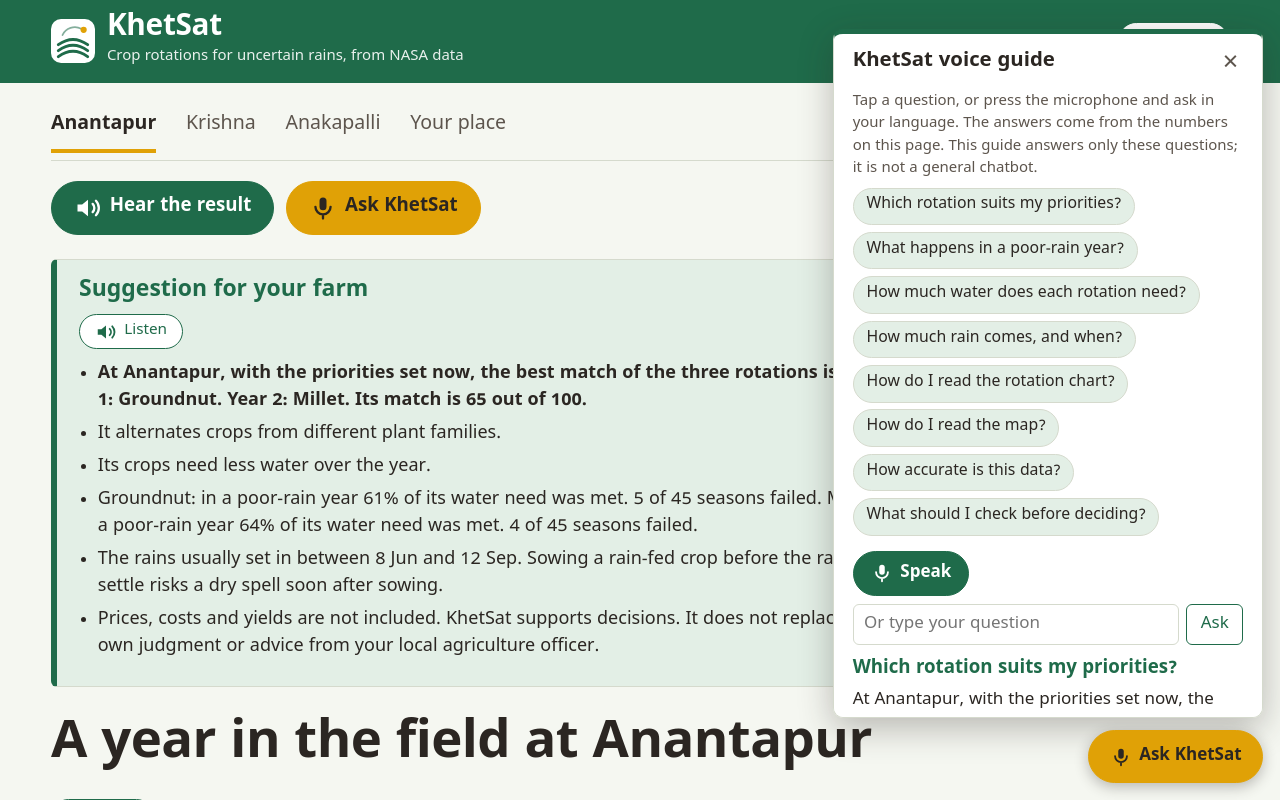
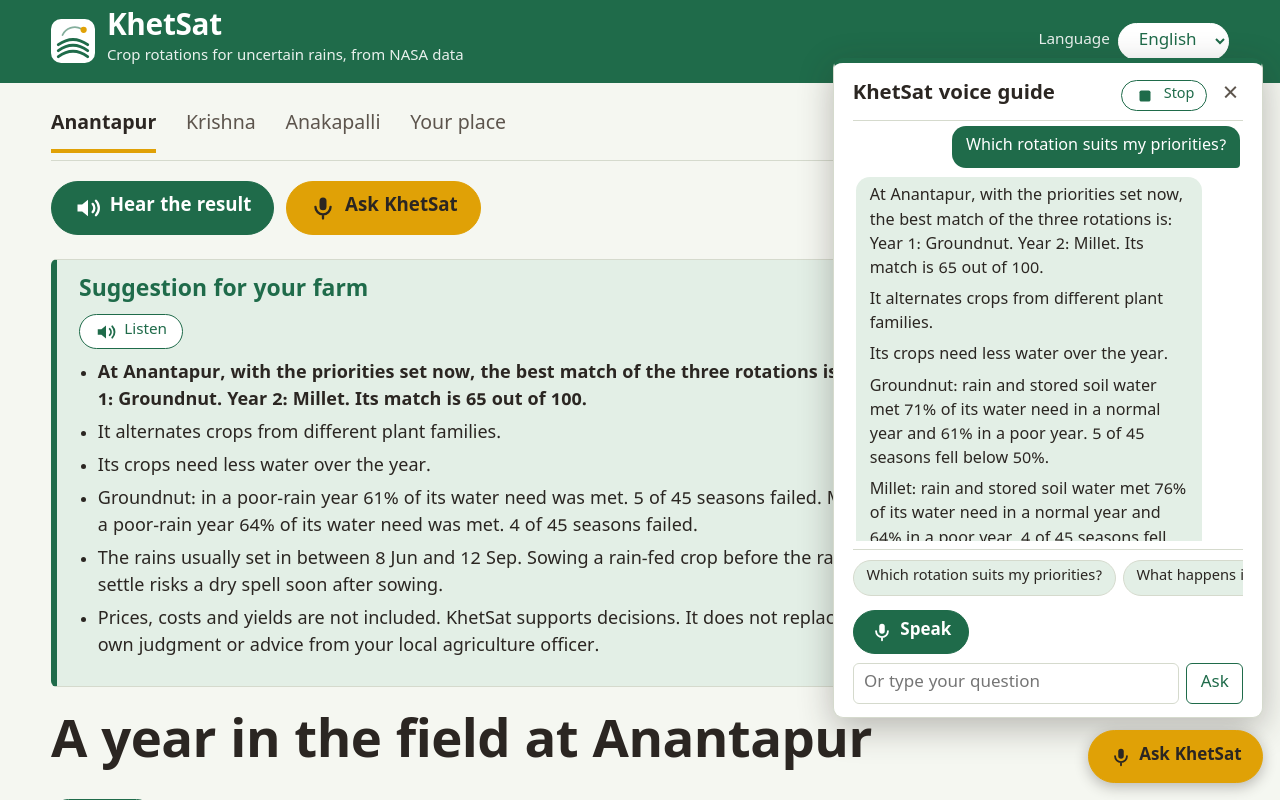
Before and after one commit to demonjd2026-afk/khetsat, a plain HTML site: page index.html in a window 1280 px wide. Both pictures are taken after a click on the button "Hear the result". Shown: the top 800 px of the page. Drawn offline with nearby package versions, Linux system fonts and the light colour scheme; a web font is replaced by a local one.

Commit message:
Voice guide: show questions and answers as a chat
Question bubble on the right, answer on the left, typing indicator while
the answer is prepared, and a running thread. Free-form questions show
which listed question was matched.

```diff
--- a/app/assistant.js
+++ b/app/assistant.js
@@ -223,7 +223,10 @@
   var ICON_MIC = '<svg viewBox="0 0 24 24" width="22" height="22" aria-hidden="true"><rect x="9" y="3" width="6" height="11" rx="3" fill="currentColor"/><path fill="none" stroke="currentColor" stroke-width="2" stroke-linecap="round" d="M5.5 11a6.5 6.5 0 0 0 13 0M12 17.5V21"/></svg>';
   var ICON_STOP = '<svg viewBox="0 0 24 24" width="22" height="22" aria-hidden="true"><rect x="6" y="6" width="12" height="12" rx="2" fill="currentColor"/></svg>';
 
-  var ui = { current: null, heard: "", status: null, speaking: false, listening: false, open: false, rec: null };
+  // thread: the conversation shown in the panel, oldest first.
+  //   { role: "user", intent } for a tapped question, { role: "user", text } for the person's own words,
+  //   { role: "bot", intent, free } for an answer; free marks an answer to the person's own words.
+  var ui = { thread: [], typing: false, current: null, status: null, speaking: false, listening: false, open: false, rec: null };
 
   function iconButton(className, icon, label, onclick) {
     var button = h("button", { type: "button", class: className, onclick: onclick });
@@ -312,33 +315,61 @@
     rec.onresult = function (event) {
       var options = event.results[0], heard = options[0].transcript, intent = null;
       ui.status = null;
-      if ((window.KHETSAT_CONFIG || {}).aiUrl) {
-        byId("assist-heard").textContent = t("assist_heard", { text: heard });
-        route(heard, k.state.lang, function (found) { ask(found, heard); });
-        return;
-      }
+      if ((window.KHETSAT_CONFIG || {}).aiUrl) { askFree(heard); return; }
       for (var i = 0; i < options.length && !intent; i++) {
         intent = match(options[i].transcript, k.state.lang);
         if (intent) heard = options[i].transcript;
       }
-      ask(intent, heard);
+      askFree(heard, intent);
     };
     try { rec.start(); } catch (error) { ui.status = { key: "assist_mic_error", bad: true }; paintControls(); }
   }
 
   // ---------- asking ----------
 
-  function ask(intent, heard) {
-    ui.heard = heard || "";
-    ui.current = intent || "unknown";
-    if (heard === undefined) ui.status = null;
+  function linesFor(message) {
+    if (message.intent === "unknown") return [t("assist_unknown")];
+    var reply = answer(message.intent);
+    return (message.free ? [reply.title] : []).concat(reply.lines);
+  }
+
+  function say(text) {
+    ui.thread.push(text);
+    if (ui.thread.length > 30) ui.thread = ui.thread.slice(-30);
+  }
+
+  function respond(intent, free) {
+    ui.typing = false;
+    var message = { role: "bot", intent: intent || "unknown", free: Boolean(free) };
+    say(message);
+    ui.current = message;
+    paintThread();
+    paintControls();
+    speak(linesFor(message));
+  }
+
+  // A tapped question or a section's Listen button.
+  function ask(intent) {
+    ui.status = null;
+    stopSpeaking();
     openPanel();
-    paintAnswer();
-    // On a small screen the answer sits below the list of questions; bring it into view.
-    var panel = byId("assist-panel"), target = byId("assist-status");
-    if (panel && target && panel.scrollHeight > panel.clientHeight) panel.scrollTop = Math.max(0, target.offsetTop - 8);
-    var lines = intent ? [answer(intent).title].concat(answer(intent).lines) : [t("assist_unknown")];
-    speak(lines);
+    say({ role: "user", intent: intent });
+    ui.typing = true;
+    paintThread();
+    window.setTimeout(function () { respond(intent, false); }, 450);
+  }
+
+  // The person's own words, typed or spoken. If the question is already known (speech matched
+  // on the device), it is passed in; otherwise it is worked out here.
+  function askFree(text, known) {
+    ui.status = null;
+    stopSpeaking();
+    openPanel();
+    say({ role: "user", text: text });
+    ui.typing = true;
+    paintThread();
+    if (known !== undefined) { window.setTimeout(function () { respond(known, true); }, 450); return; }
+    route(text, k.state.lang, function (found) { respond(found, true); });
   }
 
   function openPanel() {
@@ -356,14 +387,30 @@
 
   // ---------- drawing ----------
 
-  function paintAnswer() {
+  function paintThread() {
     var box = clear(byId("assist-answer"));
-    byId("assist-heard").textContent = ui.heard ? t("assist_heard", { text: ui.heard }) : "";
-    if (!ui.current) return;
-    if (ui.current === "unknown") { box.appendChild(h("p", { text: t("assist_unknown") })); return; }
-    var reply = answer(ui.current);
-    box.appendChild(h("h3", { text: reply.title }));
-    reply.lines.forEach(function (line) { box.appendChild(h("p", { text: line })); });
+    box.appendChild(h("div", { class: "msg bot" }, h("p", { text: t("assist_intro") })));
+    var lastQuestion = null;
+    ui.thread.forEach(function (message) {
+      if (message.role === "user") {
+        var words = message.text || t(message.intent === "advice" ? "advice_title" : "q_" + message.intent);
+        lastQuestion = h("div", { class: "msg user", text: words });
+        box.appendChild(lastQuestion);
+        return;
+      }
+      var bubble = h("div", { class: "msg bot" });
+      if (message.intent === "unknown") {
+        bubble.appendChild(h("p", { text: t("assist_unknown") }));
+      } else {
+        var reply = answer(message.intent);
+        if (message.free) bubble.appendChild(h("div", { class: "matched", text: reply.title }));
+        reply.lines.forEach(function (line) { bubble.appendChild(h("p", { text: line })); });
+      }
+      box.appendChild(bubble);
+    });
+    if (ui.typing) box.appendChild(h("div", { class: "msg bot typing", "aria-hidden": "true" }, h("i"), h("i"), h("i")));
+    // Keep the latest question at the top of the view so its answer is read from the start.
+    box.scrollTop = lastQuestion ? Math.max(0, lastQuestion.offsetTop - 6) : 0;
   }
 
   function paintControls() {
@@ -415,7 +462,6 @@
     setLabel(byId("assist-fab"), ICON_MIC, t("assist_open"));
     setLabel(byId("assist-top"), ICON_MIC, t("assist_open"));
     byId("assist-title").textContent = t("assist_title");
-    byId("assist-intro").textContent = t("assist_intro");
     byId("assist-close").setAttribute("aria-label", t("assist_close"));
     byId("assist-input").setAttribute("placeholder", t("assist_type"));
     byId("assist-input").setAttribute("aria-label", t("assist_type"));
@@ -424,7 +470,7 @@
     INTENTS.forEach(function (intent) {
       chips.appendChild(h("button", { type: "button", text: t("q_" + intent), onclick: function () { ask(intent); } }));
     });
-    paintAnswer();
+    paintThread();
     paintControls();
     paintTrust();
     paintAdvice();
@@ -468,28 +514,23 @@
       event.preventDefault();
       var text = input.value.trim();
       if (!text) return;
-      ui.status = null;
       input.value = "";
-      byId("assist-heard").textContent = t("assist_heard", { text: text });
-      route(text, k.state.lang, function (found) { ask(found, text); });
+      askFree(text);
     });
     var speakButton = iconButton("assist-speak", ICON_SPEAKER, "", function () {
       if (ui.speaking) { stopSpeaking(); return; }
       if (!ui.current) return;
       ui.status = null;
-      speak(ui.current === "unknown" ? [t("assist_unknown")] : [answer(ui.current).title].concat(answer(ui.current).lines));
+      speak(linesFor(ui.current));
     });
     speakButton.id = "assist-speak";
 
     var panel = h("section", { id: "assist-panel", class: "assist-panel", role: "dialog", "aria-labelledby": "assist-title", hidden: "" },
-      h("div", { class: "assist-head" }, h("h2", { id: "assist-title" }), close),
-      h("p", { id: "assist-intro", class: "note" }),
+      h("div", { class: "assist-head" }, h("h2", { id: "assist-title" }), speakButton, close),
+      h("div", { id: "assist-answer", class: "assist-log", "aria-live": "polite" }),
       h("div", { id: "assist-chips", class: "assist-chips" }),
-      h("div", { class: "assist-ask" }, mic, form),
       h("p", { id: "assist-status", class: "note", role: "status" }),
-      h("p", { id: "assist-heard", class: "note" }),
-      h("div", { id: "assist-answer", class: "assist-answer", "aria-live": "polite" }),
-      speakButton);
+      h("div", { class: "assist-ask" }, mic, form));
     document.body.appendChild(panel);
     document.body.appendChild(fab);
 
--- a/app/styles.css
+++ b/app/styles.css
@@ -258,6 +258,26 @@ footer p { max-width: 90ch; }
 .assist-answer h3 { color: var(--paddy); }
 .assist-answer p { margin-bottom: 0.5rem; }
 .assist-speak { margin-top: 0.3rem; }
+/* the guide as a conversation: question on the right, answer on the left */
+.assist-panel { display: flex; flex-direction: column; overflow: hidden; height: min(660px, calc(100vh - 6.5rem)); padding-bottom: 0.8rem; }
+.assist-head { align-items: center; gap: 0.6rem; }
+.assist-head h2 { margin: 0; flex: 1; }
+.assist-head .assist-speak { margin: 0; font-size: 0.85rem; padding: 0.2rem 0.7rem; }
+.assist-log { flex: 1; min-height: 120px; overflow-y: auto; position: relative; display: flex; flex-direction: column; gap: 0.55rem; padding: 0.6rem 0.2rem; margin-top: 0.5rem; border-top: 1px solid var(--rule); }
+.msg { max-width: 90%; padding: 0.5rem 0.8rem; border-radius: 14px; font-size: 0.95rem; }
+.msg p { margin: 0 0 0.4rem; max-width: none; }
+.msg p:last-child { margin: 0; }
+.msg.user { align-self: flex-end; background: var(--paddy); color: var(--white); border-bottom-right-radius: 4px; }
+.msg.bot { align-self: flex-start; background: var(--paddy-pale); border-bottom-left-radius: 4px; }
+.msg .matched { font-size: 0.8rem; font-style: italic; color: var(--soil-soft); margin-bottom: 0.3rem; }
+.msg.typing { display: flex; gap: 0.3rem; padding: 0.7rem 0.8rem; }
+.msg.typing i { width: 7px; height: 7px; border-radius: 50%; background: var(--paddy); opacity: 0.35; animation: assist-dot 1s infinite; }
+.msg.typing i:nth-child(2) { animation-delay: 0.15s; }
+.msg.typing i:nth-child(3) { animation-delay: 0.3s; }
+@keyframes assist-dot { 0%, 60%, 100% { opacity: 0.3; } 30% { opacity: 1; } }
+@media (prefers-reduced-motion: reduce) { .msg.typing i { animation: none; opacity: 0.6; } }
+.assist-panel .assist-chips { flex-wrap: nowrap; overflow-x: auto; margin: 0.5rem 0; padding-bottom: 0.3rem; border-top: 1px solid var(--rule); padding-top: 0.6rem; }
+.assist-panel .assist-chips button { white-space: nowrap; flex: none; font-size: 0.86rem; }
 footer { padding-bottom: 5rem; }
 
 .error { background: #fbe9e5; border-left: 4px solid var(--laterite); padding: 1rem; margin-top: 1.5rem; }
```
